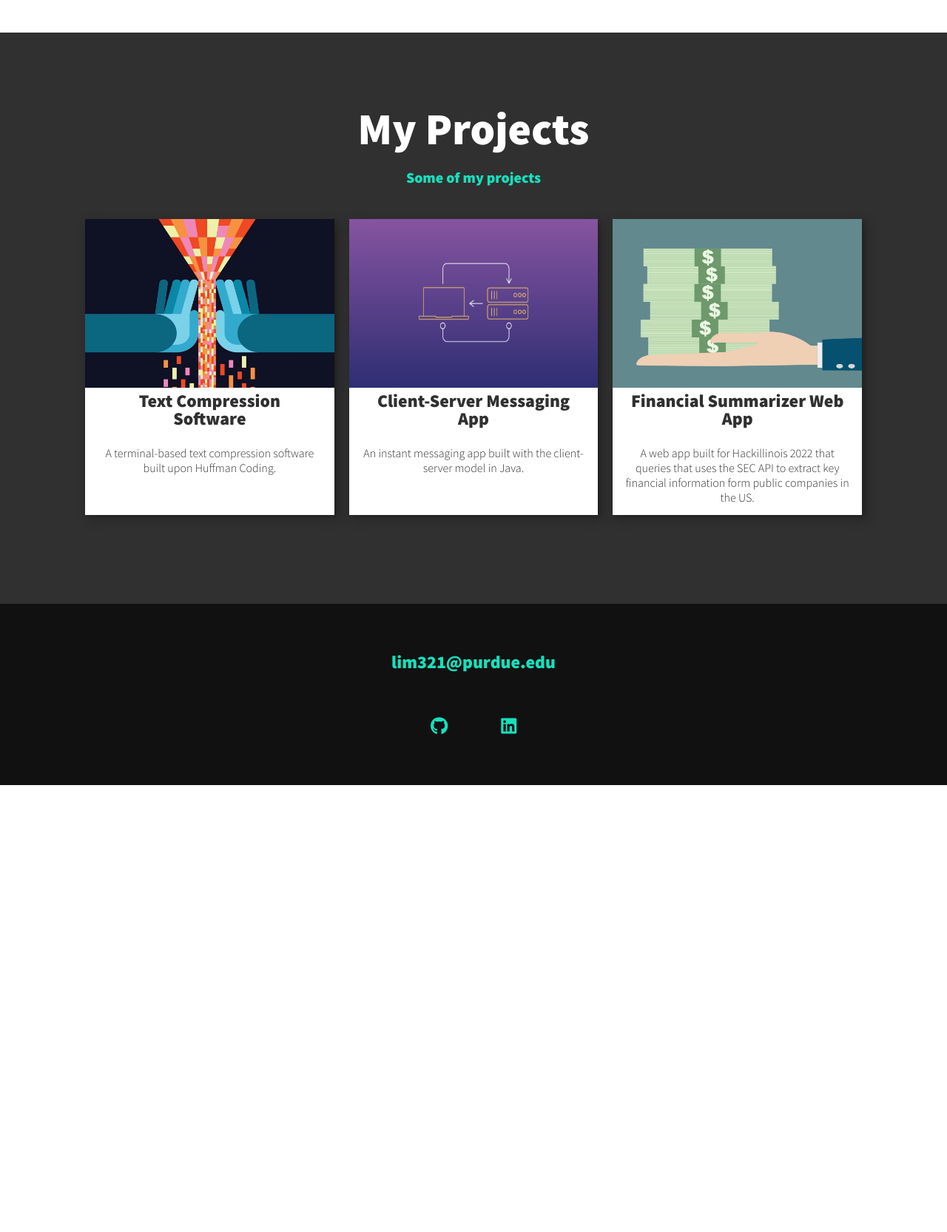
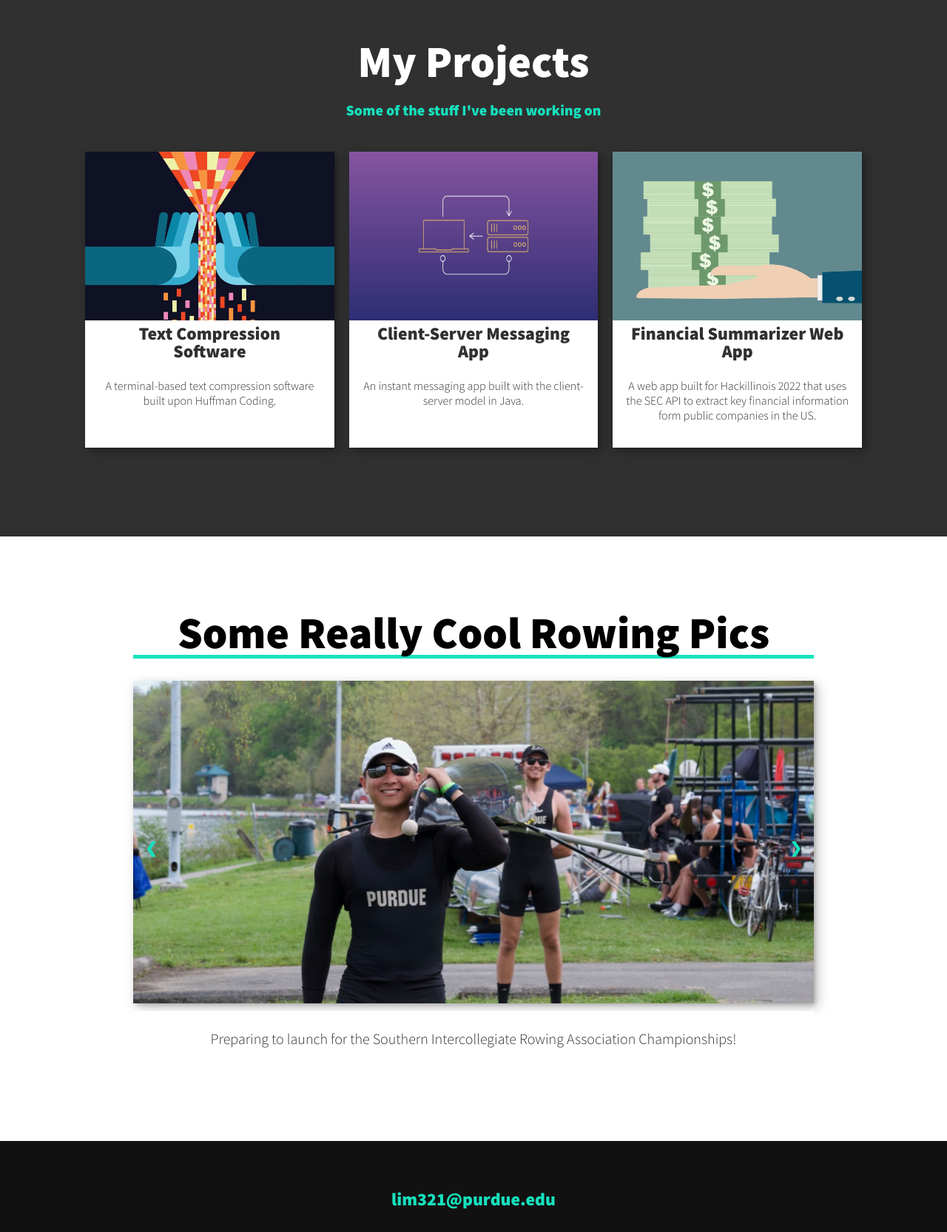
Before and after one commit to Jun0610/my-portfolio, a plain HTML site: page index.html in a window 1280 px wide. Shown: the part 1120-2785 px from the top of the page at 74% size. Before the commit the page ends 2181 px from the top, so only its background shows below. Drawn offline with nearby package versions, Linux system fonts and the light colour scheme.

Commit message:
added more pictures + updated look of portfolio

```diff
--- a/css/style.css
+++ b/css/style.css
@@ -25,9 +25,12 @@
     --fs-h4: 1rem;
     --fs-nav: 2rem;
     --fs-body: 1rem;
+    --fs-caption: 0.8rem;
 
     --bs: 0.25em 0.25em 0.75em rgba(0, 0, 0, 0.25),
           0.125em 0.125em 0.25em rgba(0, 0,0,0.15);
+
+    --swiper-navigation-size: 20px !important;
 }
 
 @media (min-width: 800px) {
@@ -38,6 +41,8 @@
         --fs-nav: 2.25rem;
         --fs-h4: 1rem;
         --fs-body: 1.25rem;
+        --fs-caption: 1rem;
+        --swiper-navigation-size: 35px !important;
     }
 }
 
@@ -125,10 +130,21 @@ header {
     justify-content:space-between;
     padding: 1em;
 }
+
 .logo {
-    max-width: 200px;
-    padding-left: 1em;
+    max-width: 150px;
+    padding-left: 0.1em;
 }
+
+@media (min-width: 600px) {
+    .logo {
+        max-width: 200px;
+        padding-left: 0.1em;
+    }
+}
+
+
+
 
 .nav {
     position: fixed;
@@ -231,32 +247,37 @@ header {
 
 .section__subtitle--intro {
     display: inline-block;
+
 }
 
 .intro {
     position: relative;
+    justify-content: center;
 }
 
 .intro__img {
     box-shadow: var(--bs);
+
 }
 
 
 @media (min-width: 600px) {
     .intro {
         display: grid;
-        width: max-content;
+        max-width: 100%;
+        width: min-content;
         margin: 0 auto;
         grid-column-gap: 1em;
         grid-template-areas:
             "img title"
             "img subtitle";
         grid-template-columns: min-content max-content;
+
     }
 
     .intro__img {
         grid-area: img;
-        min-width: 300px;
+        min-width: 280px;
         position: relative;
         z-index: 2;
     }
@@ -270,10 +291,9 @@ header {
         position: relative;
         left: -1.5em;
         width: calc(100% + 1.5em);
+        padding-left: 3em;
 
     }
-
-
 }
 
 
@@ -281,6 +301,7 @@ header {
     max-width: 1100px;
     margin: 0 auto;
 }
+
 
 .about-me__img {
     box-shadow: var(--bs);
@@ -293,6 +314,9 @@ header {
         grid-template-areas:
             "title img"
             "subtitle img"
+            "text img"
+            "text img"
+            "text img"
             "text img";
         grid-column-gap: 2em;
     }
@@ -308,7 +332,7 @@ header {
         left: -1em;
         width: calc(100% + 2em);
         padding-left: 1em;
-        padding-right: calc(150px + 6.2em);
+        padding-right: calc(300px + 2em);
     }
 
     .about-me__img {
@@ -433,6 +457,96 @@ header {
 
 }
 
+/* Funtimes */
+
+.funtimes {
+    max-width: 1000px;
+    margin: 0 auto;
+}
+
+.funtimes-title {
+    text-align: center;
+    border-bottom: 5px #16e0bd solid;
+    margin-bottom: 0.5em;
+
+}
+
+
+/* Position the image container (needed to position the left and right arrows) */
+.container {
+    position: relative;
+    }
+
+    /* Hide the images by default */
+    .mySlides {
+    display: none;
+    }
+
+    /* Add a pointer when hovering over the thumbnail images */
+    .cursor {
+    cursor: pointer;
+    }
+
+    /* Next & previous buttons */
+    .prev,
+    .next {
+    cursor: pointer;
+    position: absolute;
+    top: 55%;
+    width: auto;
+    padding: 16px;
+    margin-top: -50px;
+    color: var(--clr-accent);
+    font-weight: bold;
+    font-size: 20px;
+    border-radius: 0 3px 3px 0;
+    user-select: none;
+    -webkit-user-select: none;
+    }
+
+    /* Position the "next button" to the right */
+    .next {
+    right: 0;
+    border-radius: 3px 0 0 3px;
+    }
+
+    /* On hover, add a black background color with a little bit see-through */
+    .prev:hover,
+    .next:hover {
+    background-color: rgba(0, 0, 0, 0.8);
+    }
+
+
+    /* Container for image text */
+    .caption-container {
+    color: var(--clr-dark);
+    text-align: center;
+    background-color: var(--clr-light);
+    margin-top: 10px;
+    padding: 2px 10px;
+
+    }
+
+    .funtimes-img {
+
+        max-height: 600px;
+        display: block;
+        margin-left: auto;
+        margin-right: auto;
+        width: 100%;
+        box-shadow: var(--bs);
+    }
+
+    .vert {
+        height: 30%;
+        display: block;
+        margin-left: auto;
+        margin-right: auto;
+        width: 32.6%;
+
+    }
+
+
 
 /* Footer */
 
--- a/index.html
+++ b/index.html
@@ -16,6 +16,11 @@
     <link rel="stylesheet" href="https://fonts.googleapis.com/css?family=Source+Code+Pro:400,900|Source+Sans+Pro:300,900&display=swap">
 
     <link rel="stylesheet", href="css/style.css">
+
+    <link
+  rel="stylesheet"
+  href="https://cdn.jsdelivr.net/npm/swiper@8/swiper-bundle.min.css"
+/>
 </head>
 <body>
     <header>
@@ -33,6 +38,7 @@
                 <li class="nav__item"><a href="#home" class="nav__link">Home</a></li>
                 <li class="nav__item"><a href="#about" class="nav__link">About Me</a></li>
                 <li class="nav__item"><a href="#projects" class="nav__link">My Projects</a></li>
+                <li class="nav__item"><a href="#fun" class="nav__link">Rowing Pictures</a></li>
             </ul>
 
         </nav>
@@ -44,8 +50,8 @@
         <h1 class="section__title section__title--intro">
             Hi, I am <strong>Jun Shern Lim</strong>
         </h1>
-            <p class="section__subtitle section__subtitle--intro">STUDENT/SOFTWARE-DEV</p>
-            <img src="img/me-3.png", alt="a picture of me" class="intro__img">
+        <p class="section__subtitle section__subtitle--intro">STUDENT/SOFTWARE-DEV</p>
+        <img src="img/me-3.png", alt="a picture of me" class="intro__img">
 
     </section>
 
@@ -53,29 +59,29 @@
     <section class="about-me" id="about">
         <h2 class="section__title section__title--about">About Me</h2>
         <p class="section__subtitle section__subtitle--about">Malaysian | Purdue CS '24 | Varsity Rower</p>
-        <img src="img/me-2.png", alt="a picture of me-2" class="about-me__img">
+
         <div class="about-me__body">
             <p>
-                Lorem Ipsum is simply dummy text of the printing and typesetting
-                industry. Lorem Ipsum has been the industry's standard dummy
-                text ever since the 1500s, when an unknown printer took a galley
-                of type and scrambled it to make a type specimen book. It has
-                survived not only five centuries, but also the leap into
-                electronic typesetting, remaining essentially unchanged.
-                It was popularised in the 1960s with the release of Letraset
-                sheets containing Lorem Ipsum passages, and more recently with
-                desktop publishing software like Aldus PageMaker including versions
-                of Lorem Ipsum
+                I am excited about writing great software to solve real-world problems.
+                Some of my interests wihtin CS include software engineering,
+                computer networks, and database & information systems. In my free time,
+                I TA an undergraduate Data Structures & Algorithms class. I also love
+                working on side projects, staying healthy, and spending quality time with friends & family.
+
 
             </p>
         </div>
+        <img src="img/me-2.png", alt="a picture of me-2" class="about-me__img">
+
+
+
 
     </section>
 
     <!-- My Projects -->
     <section class="my-projects" id="projects">
         <h2 class="section__title--project">My Projects</h2>
-        <p class="section__subtitle--project">Some of my projects</p>
+        <p class="section__subtitle--project">Some of the stuff I've been working on</p>
 
         <div class="portfolio">
 
@@ -110,7 +116,7 @@
                 <img src="./img/finance-bro.jpeg" alt="portfolio_img" class="portfolio__img">
                 <div class="portfolio__description">
                     <h3 class="portfolio__title">Financial Summarizer Web App</h3>
-                    <p class="portfolio__text"> A web app built for Hackillinois 2022 that queries that uses the SEC API to extract key financial information form public companies in the US.
+                    <p class="portfolio__text"> A web app built for Hackillinois 2022 that uses the SEC API to extract key financial information form public companies in the US.
                     </p>
                 </div>
 
@@ -122,6 +128,46 @@
 
 
         </div>
+
+    </section>
+
+    <section class="funtimes" id="fun">
+        <div class="container">
+            <h2 class="funtimes-title">Some Really Cool Rowing Pics</h2>
+            <!-- Full-width images with number text -->
+
+
+
+            <div class="mySlides">
+            <img src="./img/rowing1.png", alt="Preparing to launch for the Southern Intercollegiate Rowing Association Championships!", class="funtimes-img">
+            </div>
+
+            <div class="mySlides">
+                <img src="./img/rowing6.png", alt="2022 2ACRA National Championship Race", class="funtimes-img long">
+                </div>
+
+            <div class="mySlides">
+                <img src="./img/rowing9.png", alt="Trying to look backwards to steer a boat and row at the same time is probably the hardest thing I've had to do.", class="funtimes-img">
+                </div>
+
+
+
+            <div class="mySlides">
+                <img src="./img/rowing3.png", alt="Purdue Crew - 2022 National Champions", class="funtimes-img">
+                </div>
+
+
+
+
+        <!-- Next and previous buttons -->
+        <a class="prev" onclick="plusSlides(-1)">&#10094;</a>
+        <a class="next" onclick="plusSlides(1)">&#10095;</a>
+
+        <!-- Image text -->
+        <div class="caption-container">
+            <p id="caption"></p>
+        </div>
+    </div>
 
     </section>
 
@@ -140,6 +186,9 @@
         </ul>
     </footer>
 
+    <script src="https://cdn.jsdelivr.net/npm/swiper@8/swiper-bundle.min.js"></script>
+
     <script src="index.js"></script>
 </body>
+
 </html>
--- a/index.js
+++ b/index.js
@@ -11,3 +11,51 @@ navLinks.forEach(link => {
         document.body.classList.remove('nav-open');
     })
 });
+
+const swiper = new Swiper('.swiper', {
+    // Optional parameters
+    direction: 'vertical',
+    loop: true,
+
+    // If we need pagination
+    pagination: {
+      el: '.swiper-pagination',
+    },
+
+    // Navigation arrows
+    navigation: {
+      nextEl: '.swiper-button-next',
+      prevEl: '.swiper-button-prev',
+    },
+
+    // And if we need scrollbar
+    scrollbar: {
+      el: '.swiper-scrollbar',
+    },
+  });
+
+  let slideIndex = 1;
+showSlides(slideIndex);
+
+// Next/previous controls
+function plusSlides(n) {
+  showSlides(slideIndex += n);
+}
+
+function showSlides(n) {
+  let i;
+  let slides = document.getElementsByClassName("mySlides");
+  let dots = document.getElementsByClassName("funtimes-img");
+  let captionText = document.getElementById("caption");
+  if (n > slides.length) {slideIndex = 1}
+  if (n < 1) {slideIndex = slides.length}
+  for (i = 0; i < slides.length; i++) {
+    slides[i].style.display = "none";
+  }
+  for (i = 0; i < dots.length; i++) {
+    dots[i].className = dots[i].className.replace(" active", "");
+  }
+  slides[slideIndex-1].style.display = "block";
+  dots[slideIndex-1].className += " active";
+  captionText.innerHTML = dots[slideIndex-1].alt;
+}
```
Also changed, not shown: img/rowing1.png (added), img/rowing6.png (added), 2 other files.
